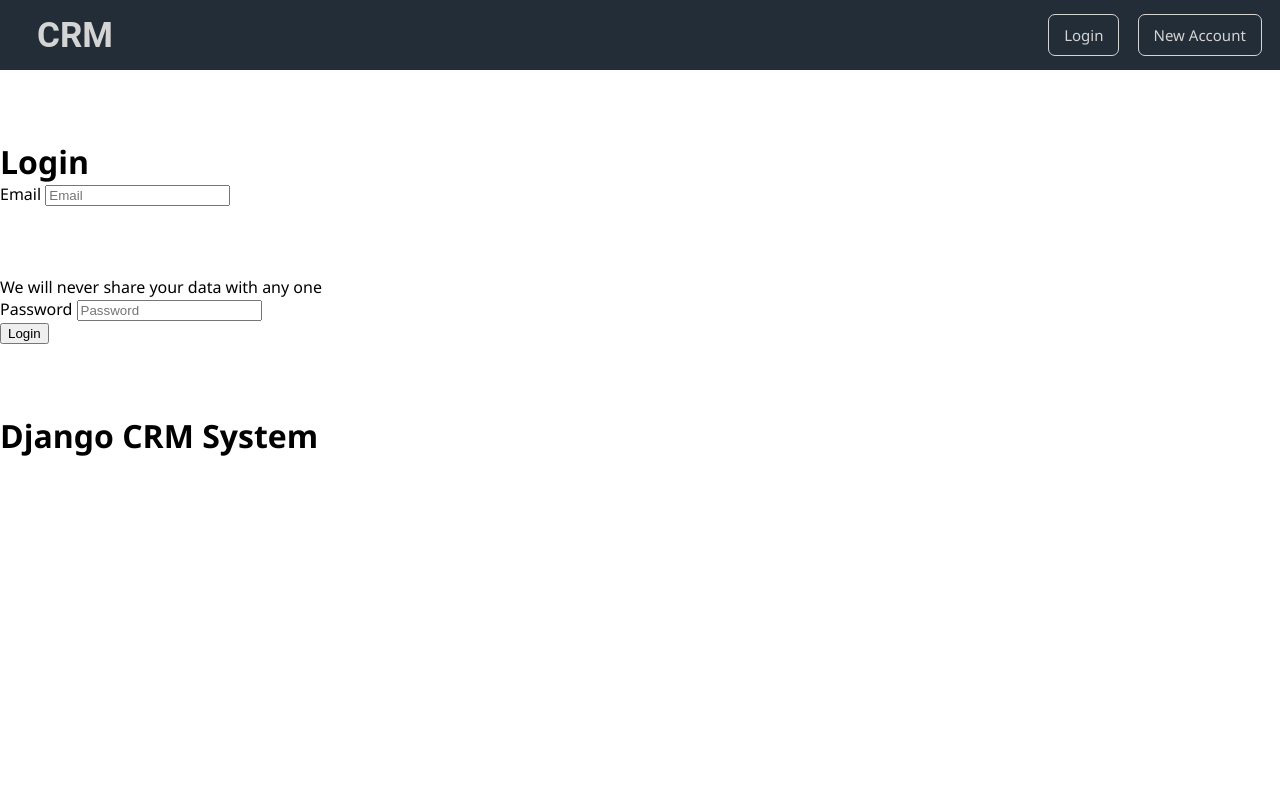
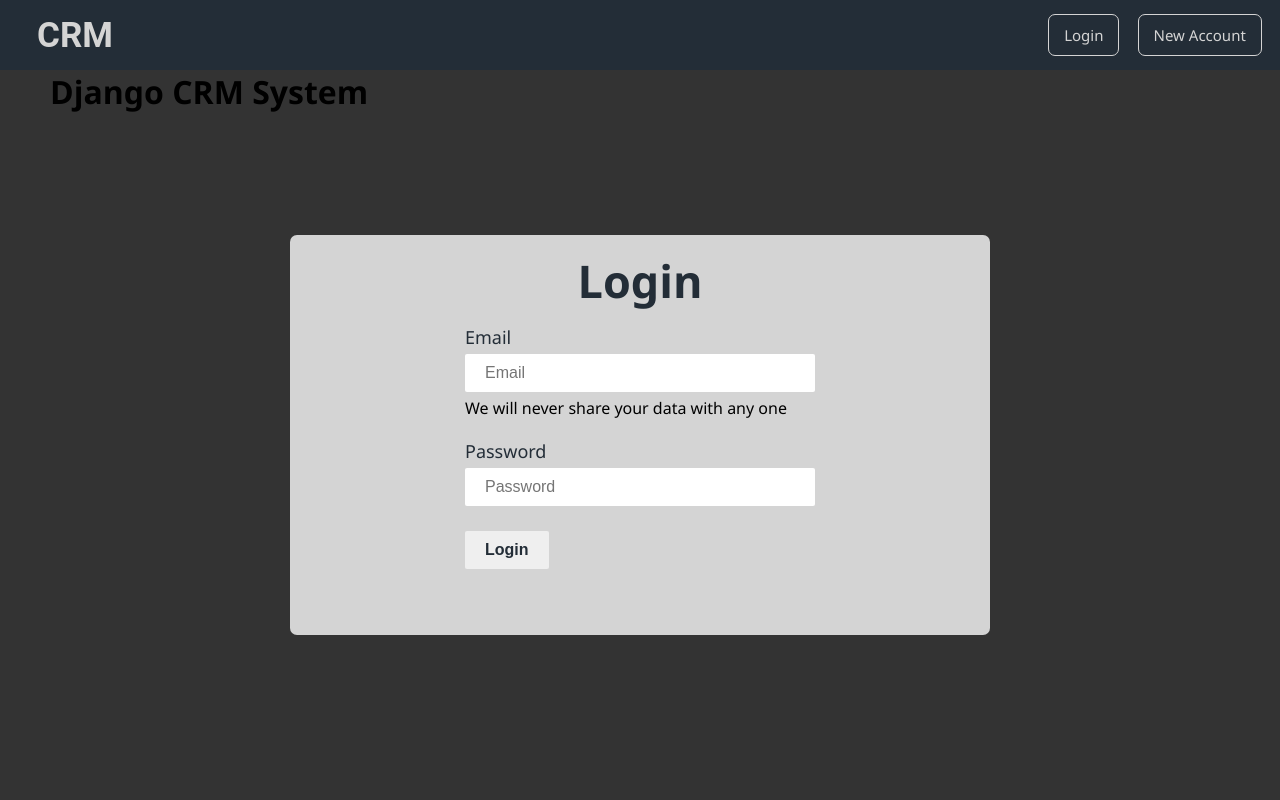
Before and after one commit to EngHassanAshraf/django-crm, a Django app: page / in a window 1280 px wide. Run offline with Django 5.2, Linux system fonts and the light colour scheme.

Commit message:
Create the  login form template styles

```diff
--- a/assets/css/general.css
+++ b/assets/css/general.css
@@ -1,8 +1,12 @@
+body{
+    height: 3000px;
+    padding-top: 70px;
+}
+
 body, h1, h2, h3, h4, h5, h6, p{
     margin: 0;
     padding: 0;
     font-family: 'Segoe UI', Roboto;
-    padding-top: 70px;
 }
 
 a{
@@ -10,6 +14,34 @@
     outline: none;
 }
 
+
+.btn{
+    font-size: 15px;
+    font-weight: 500;
+    color: var(--light-color);
+    border: 1px solid var(--light-color);
+    background-color: var(--primary-color);
+    border-radius: 7px;
+    padding: 10px 15px;
+    cursor: pointer;
+}
+
+.btn:active{
+    color: var(--primary-color);
+    border: 1px solid var(--primary-color);
+    background-color: var(--light-color);
+}
+
+input{
+    padding: 10px 20px;
+    outline: none;
+    border: none;
+    border-radius: 2px;
+
+    color: var(--primary-color);
+    font-size: 16px;
+}
+
 :root {
     --primary-color:rgb(35, 45, 55);
     --secondary-color:rgb(177, 177, 177);
--- a/assets/css/header.css
+++ b/assets/css/header.css
@@ -69,22 +69,6 @@
     position: relative;
 }
 
-.header .auth-area .btn{
-    font-size: 15px;
-    font-weight: 500;
-    color: var(--light-color);
-    border: 1px solid var(--light-color);
-    border-radius: 7px;
-
-    padding: 10px 15px;
-}
-
-.header .auth-area .btn:active{
-    color: var(--primary-color);
-    border: 1px solid var(--primary-color);
-    background-color: var(--light-color);
-}
-
 .header .auth-area .logout{
     position: absolute;
     right: 20px;
--- a/assets/css/style.css
+++ b/assets/css/style.css
@@ -0,0 +1,61 @@
+.container{
+    padding: 70px 50px;
+}
+
+.container .content-block{
+    position: fixed;
+    top: 70px;
+    bottom: 0;
+    left: 0;
+    right: 0;
+    display: flex;
+    justify-content: center;
+    align-items: center;
+    background-color: rgba(0, 0, 0, 0.8);
+}
+
+.form{
+    background-color: var(--light-color);
+    border-radius: 7px;
+    width: 700px;
+    height: 400px;
+    display: flex;
+    flex-direction: column;
+    justify-content: center;
+    align-items: center;
+}
+
+.form .login-head{
+    font-size: 45px;
+    color: var(--primary-color);
+    height: 90px;
+    width: 100%;
+    display: grid;
+    justify-content: center;
+    align-items: center;
+}
+
+.form .login-form{
+    flex: 1;
+    width: 350px;
+}
+
+.form .login-form .form-control{
+    display: flex;
+    flex-direction: column;
+    margin-bottom: 20px;
+}
+
+.form .login-form .form-control label{
+    font-size: 18px;
+    font-weight: 500;
+    color: var(--primary-color);
+}
+
+.form .login-form .form-control input{
+    margin: 5px 0;
+}
+
+.form .login-form .form-submit{
+    font-weight: 700;
+}
```
Also changed, not shown: assets/js/script.js (added, +9 -0 lines).
